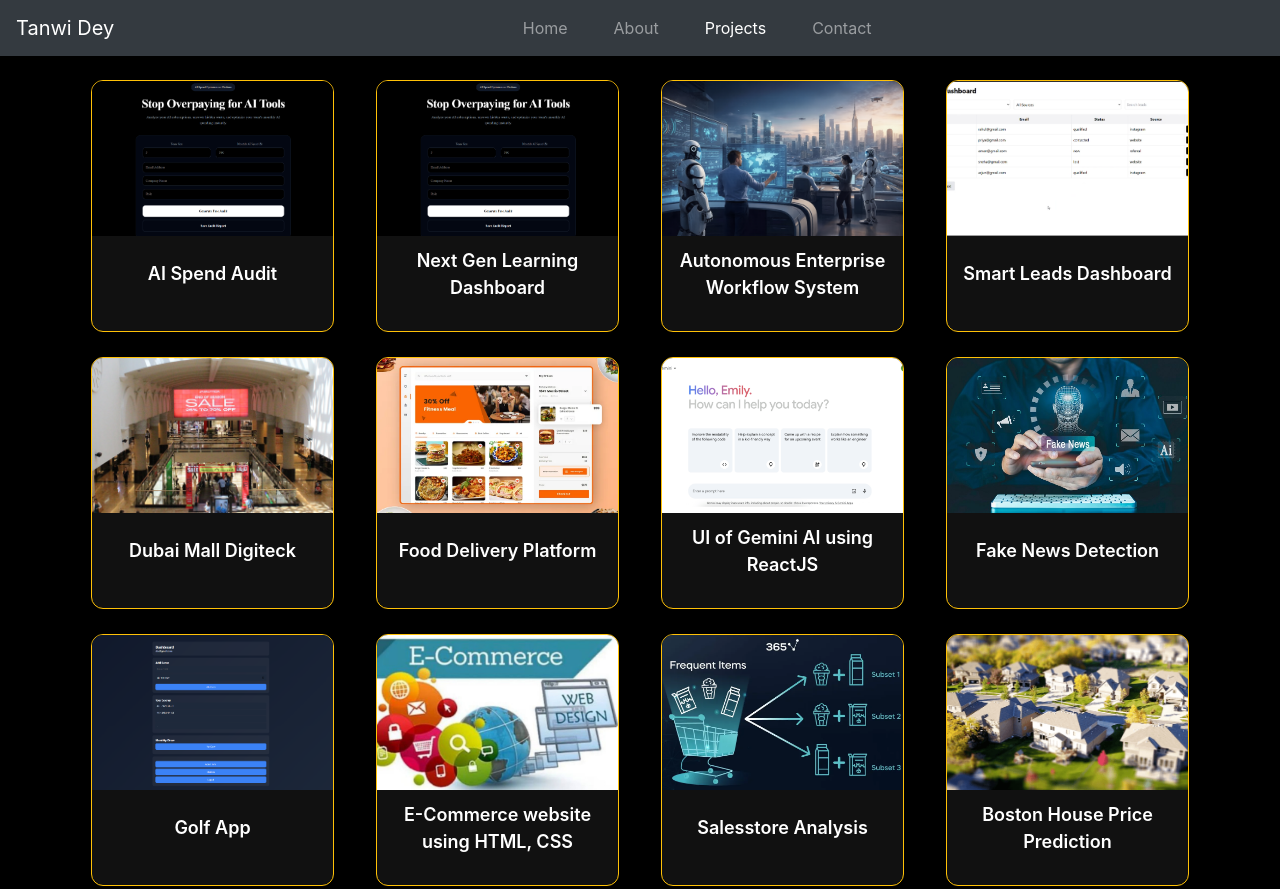
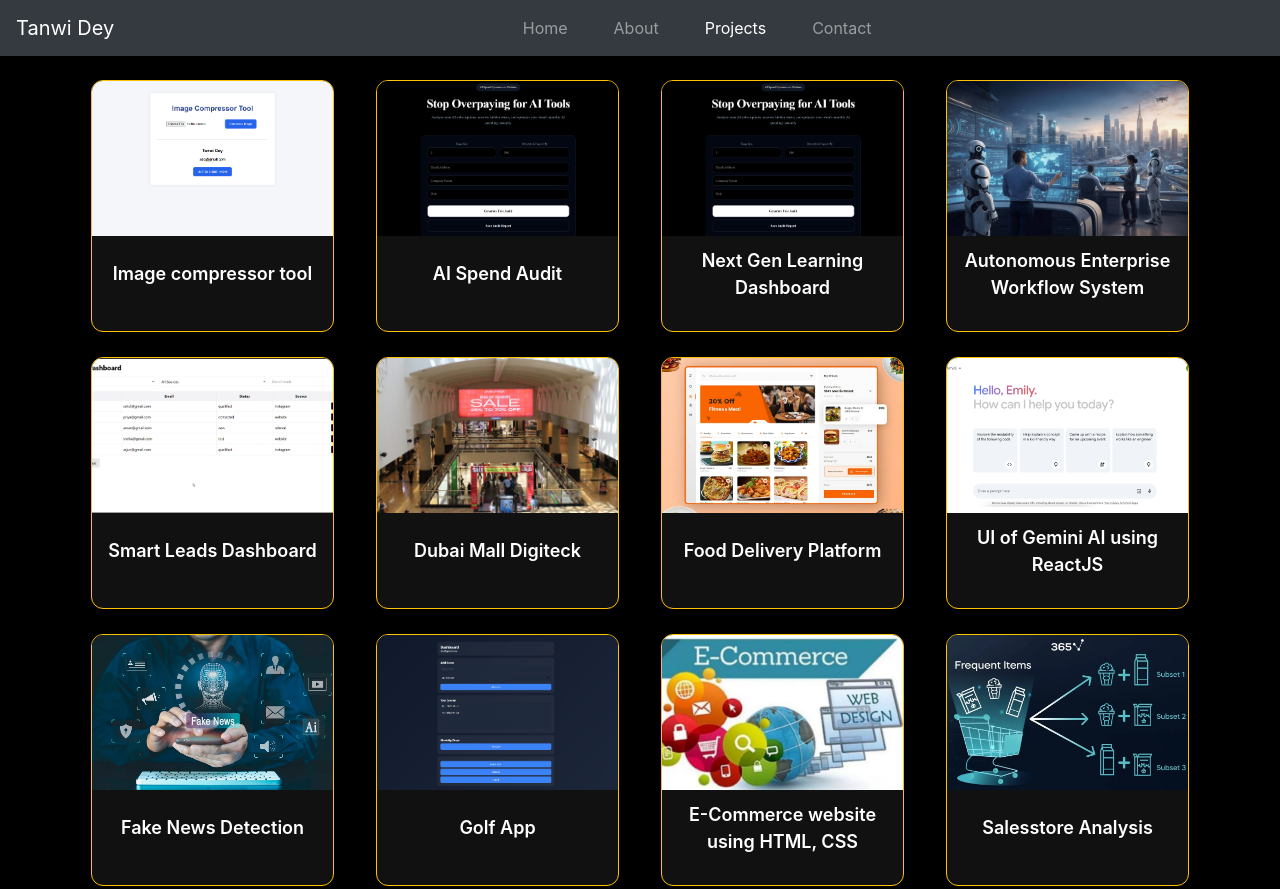
Before and after one commit to tanwidey007/My-Portfolio, a plain HTML site: page projects.html in a window 1280 px wide. Shown: the top 889 px of the page. Drawn offline with nearby package versions, Linux system fonts and the light colour scheme.

Commit message:
Add image compressor tool project box
Added a new project box for an image compressor tool with an image and project name.

```diff
--- a/projects.html
+++ b/projects.html
@@ -70,6 +70,15 @@
 
 <div class="container mt-4">
     <div class="row">
+
+        <div class="col-12 col-sm-6 col-md-4 col-lg-3">
+            <div class="project-box h-100">
+
+                    <img src="Images/Screenshot (2889).png" alt="Project 1" class="project-image img-fluid">
+                    <div class="project-name">Image compressor tool</div>
+
+            </div>
+        </div>
 
         <div class="col-12 col-sm-6 col-md-4 col-lg-3">
             <div class="project-box h-100">
```
